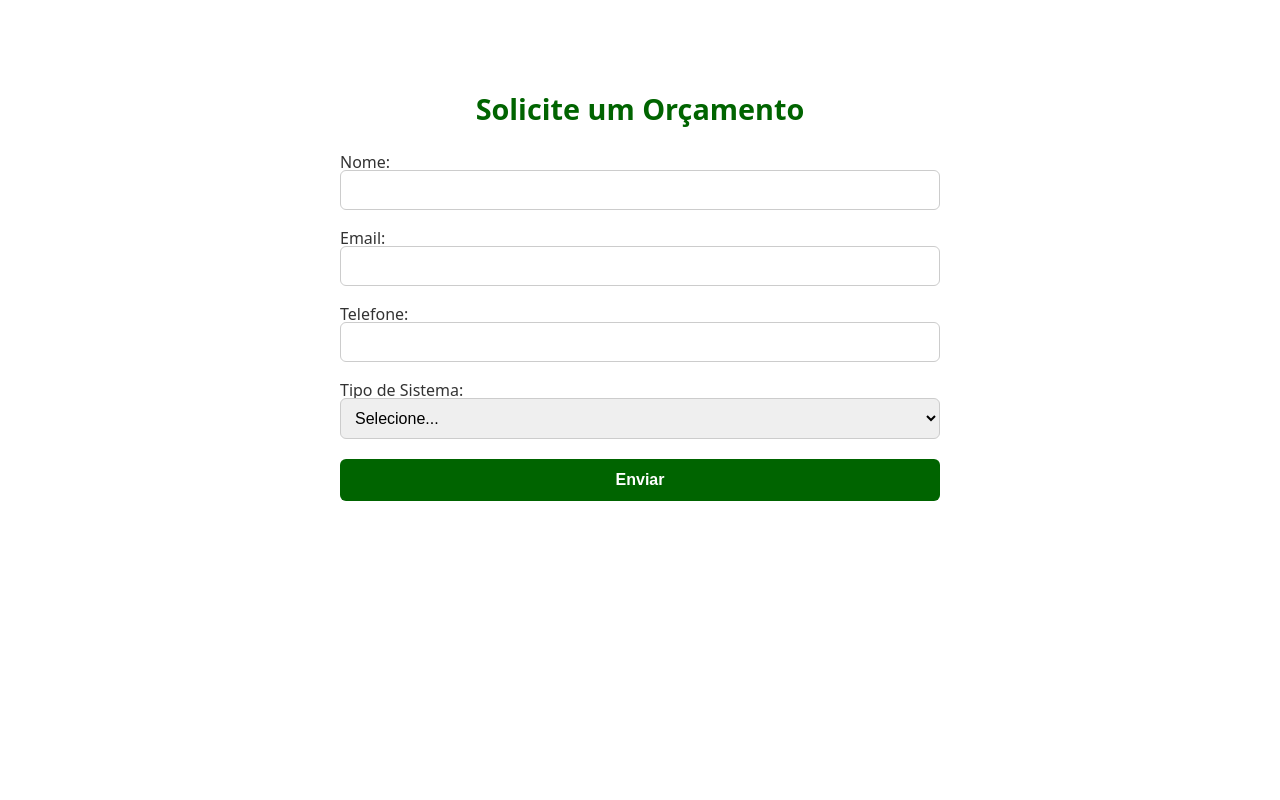
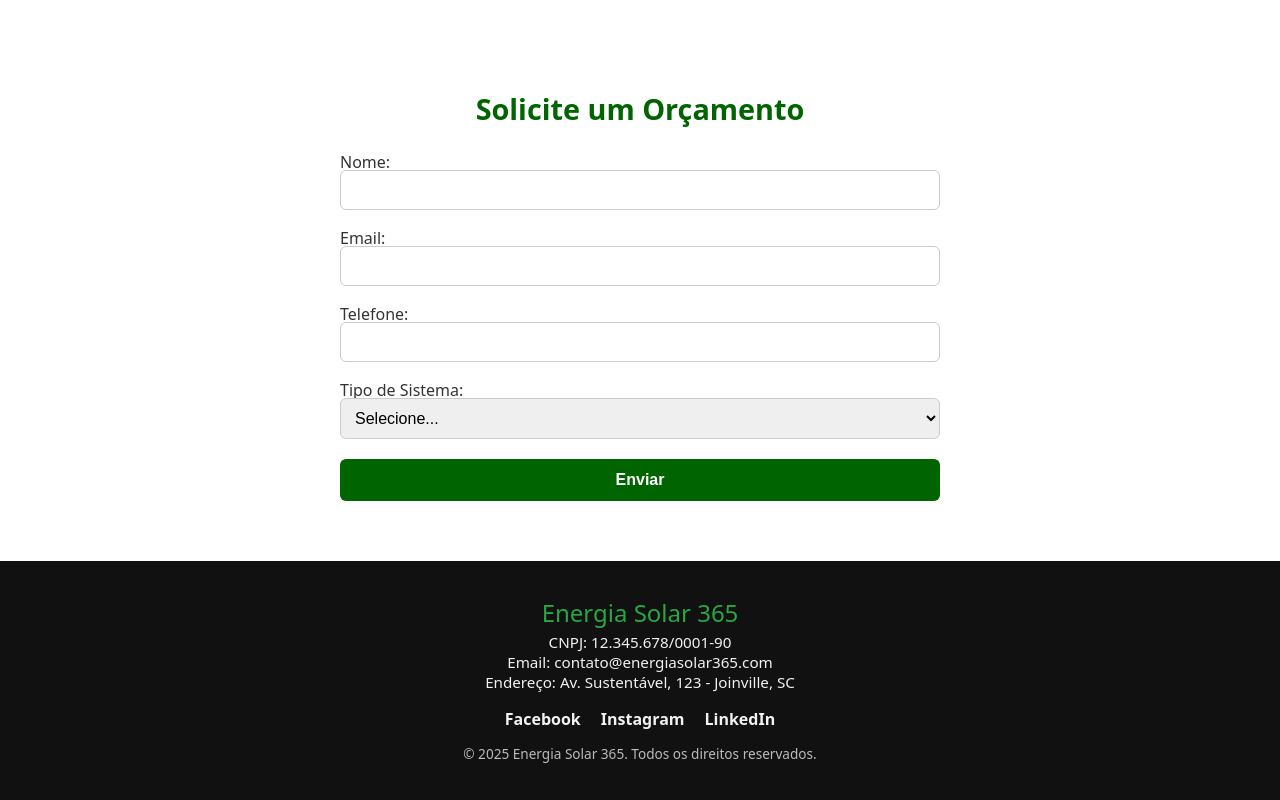
Before and after one commit to Franciane-sl/exerciciosM02S08, a React (Vite) app: page / in a window 1280 px wide. Shown: the part 2559-3359 px from the top of the page. Before the commit the page ends 3120 px from the top, so only its background shows below. Built offline with nearby package versions, Linux system fonts and the light colour scheme.

Commit message:
Implementação docomponente footer.

```diff
--- a/src/App.jsx
+++ b/src/App.jsx
@@ -1,4 +1,5 @@
 import './App.css'
+import Footer from './components/Footer/Footer'
 import Navbar from './components/Navbar/Navbar'
 import Orcamento from './components/Orcamento/Orcamento'
 import PorQueInvestir from './components/PorQueInvestir/PorQueInvestir'
@@ -25,6 +26,7 @@ function App() {
         <Orcamento/>
       </article>
     </main>
+    <Footer/>
     </>
   )
 }
```
